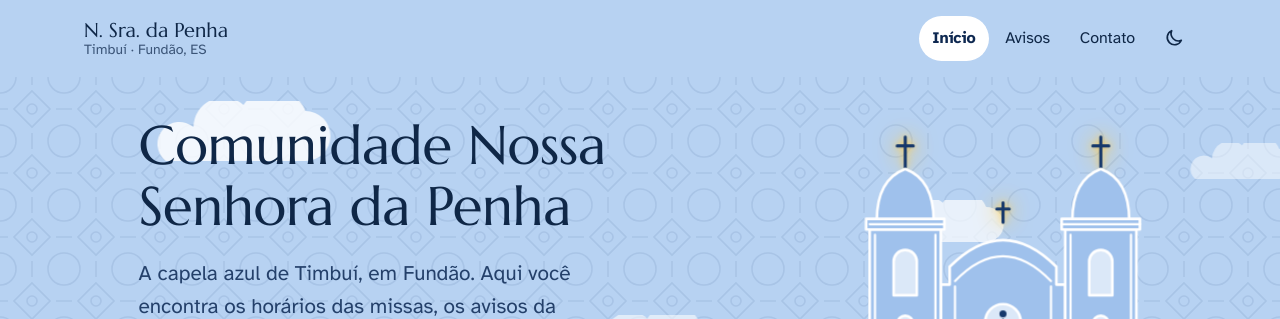
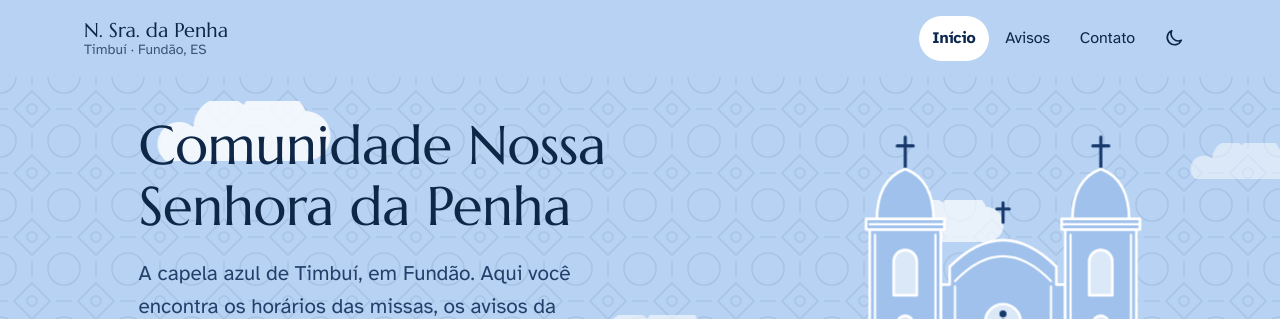
Before and after one commit to ArthPomz/Site-IgrejaNSDP, a Jekyll site: the page built from index.html, in a window 1280 px wide. Shown: the top 319 px of the page. Built offline with Jekyll 4.4.1, drawn with Linux system fonts in a browser that asks for light colours.

Commit message:
Ilumina as cruzes só no tema escuro
Co-Authored-By: Claude Opus 5.5 <noreply@anthropic.com>
Claude-Session: https://claude.ai/code/session_01AizkRuojo3JAdtJ3dtznzE

```diff
--- a/assets/css/site.css
+++ b/assets/css/site.css
@@ -709,18 +709,16 @@ a, button { touch-action: manipulation; }
   .js-revelar .revelar, .js-revelar .revelar .ornamento__linha { transform: none; transition: none; }
 }
 
-/* ---------- Cruzes iluminadas ---------- */
+/* ---------- Cruzes iluminadas (só no tema escuro) ---------- */
 
-:root { --luz-cruz: rgba(255, 205, 80, 1); }
-:root[data-tema="escuro"] { --luz-cruz: rgba(242, 196, 107, 0.95); }
-.fachada__cruzes {
-  filter: drop-shadow(0 0 3px var(--luz-cruz)) drop-shadow(0 0 9px var(--luz-cruz));
+:root[data-tema="escuro"] .fachada__cruzes {
+  stroke: #ffe3a3;
+  filter: drop-shadow(0 0 3px rgba(242, 196, 107, 0.95)) drop-shadow(0 0 9px rgba(242, 196, 107, 0.95));
   animation: brilho-cruz 4s ease-in-out 1.6s infinite;
 }
-:root[data-tema="escuro"] .fachada__cruzes { stroke: #ffe3a3; }
 @keyframes brilho-cruz {
-  50% { filter: drop-shadow(0 0 5px var(--luz-cruz)) drop-shadow(0 0 16px var(--luz-cruz)); }
+  50% { filter: drop-shadow(0 0 5px rgba(242, 196, 107, 0.95)) drop-shadow(0 0 16px rgba(242, 196, 107, 0.95)); }
 }
 @media (prefers-reduced-motion: reduce) {
-  .fachada__cruzes { animation: none; }
+  :root[data-tema="escuro"] .fachada__cruzes { animation: none; }
 }
```
